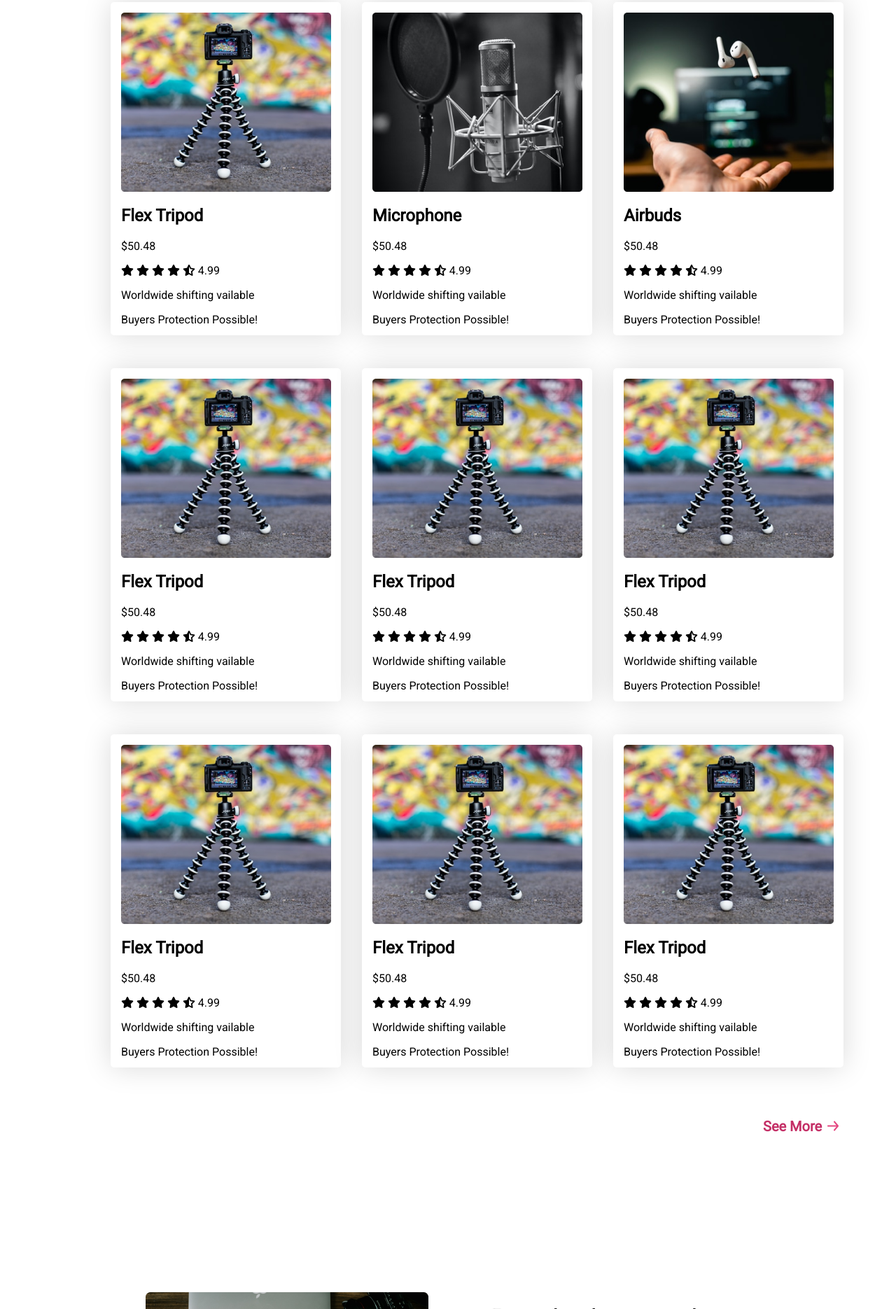
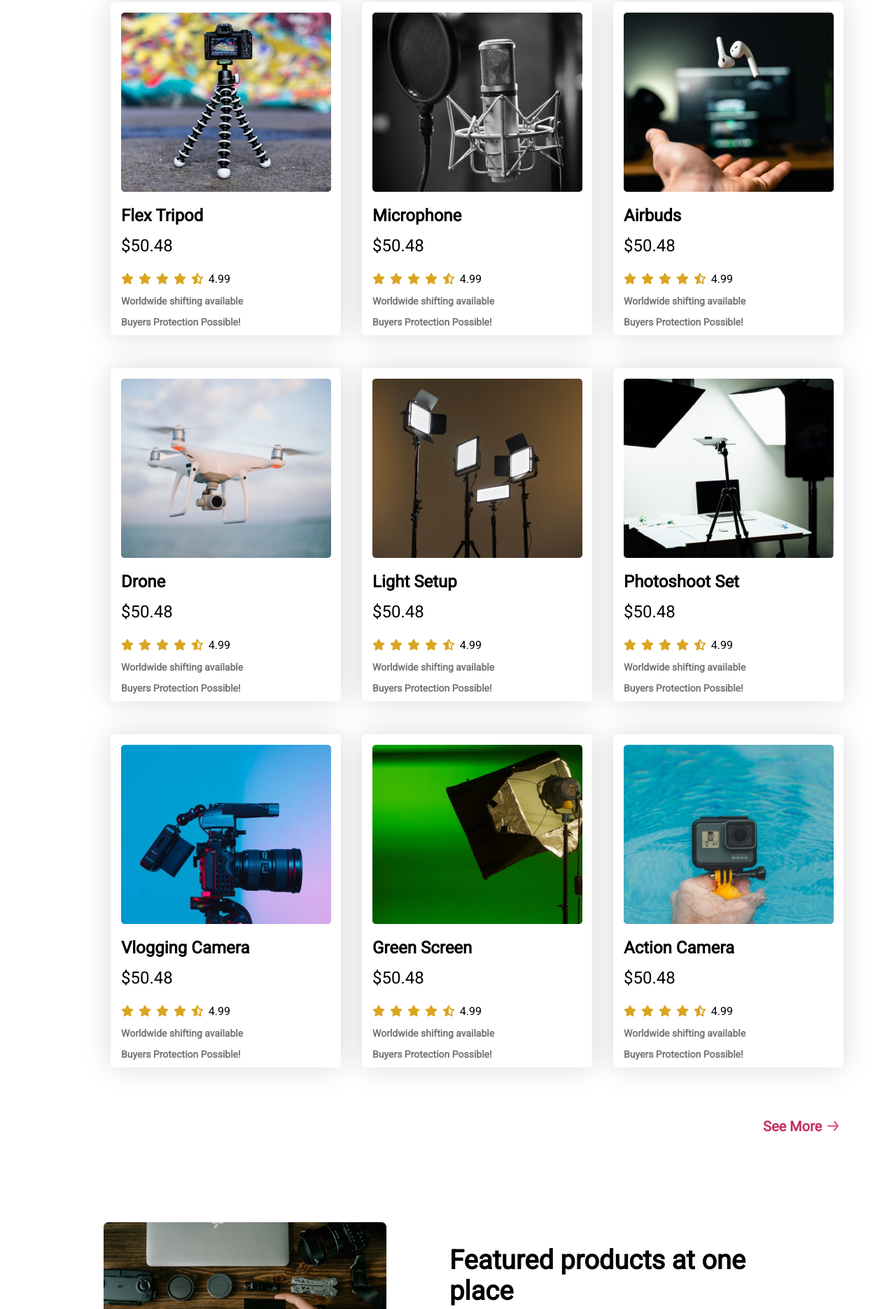
Before and after one commit to bbiplob44/influencer-assignment, a plain HTML site: page index.html in a window 1280 px wide. Shown: the part 930-2800 px from the top of the page at 70% size. Drawn offline with Linux system fonts and the light colour scheme.

Commit message:
final-commit

```diff
--- a/index.html
+++ b/index.html
@@ -47,7 +47,8 @@
                         minus ipsa quo
                         asperiores facere? Officia error alias nesciunt dolorum hic. Veritatis error suscipit
                         repudiandae! Id distinctio quam ut.</p>
-                    <p class="button">Prebook Now <img src="arrow-forward 1.svg" alt=""></p>
+                    <a class="button" href="https://global.fujifilm.com/en/" target="_blank">Prebook Now <img
+                            src="arrow-forward 1.svg" alt=""></a>
                 </div>
                 <div class="top-thumbnail">
                     <img src="images/main-camera.png" alt="">
@@ -56,13 +57,14 @@
             <!-- Banner Section -->
             <div class="banner-section">
                 <div class="banner-thumbnails">
-                    <a href=""> <img src="logos/Alibaba.svg" alt=""></a>
-                    <a href=""> <img src="logos/Amazon.svg" alt=""></a>
-                    <a href=""> <img src="logos/Daraz.pk Logo.svg" alt=""></a>
-                    <a href=""> <img src="logos/Ebay.svg" alt=""></a>
-                    <a href=""> <img src="logos/Rakuten.svg" alt=""></a>
-                    <a href=""> <img src="logos/Target.svg" alt=""></a>
-                    <a href=""> <img src="logos/Walmart.svg" alt=""></a>
+                    <a href="https://www.alibaba.com/?isSpider=true" target="_blank"> <img src="logos/Alibaba.svg"
+                            alt=""></a>
+                    <a href="https://www.amazon.com/" target="_blank"> <img src="logos/Amazon.svg" alt=""></a>
+                    <a href="https://www.daraz.com.bd/" target="_blank"> <img src="logos/Daraz.pk Logo.svg" alt=""></a>
+                    <a href="https://www.ebay.com/" target="_blank"> <img src="logos/Ebay.svg" alt=""></a>
+                    <a href="https://www.rakuten.com/" target="_blank"> <img src="logos/Rakuten.svg" alt=""></a>
+                    <a href="https://www.target.com/" target="_blank"> <img src="logos/Target.svg" alt=""></a>
+                    <a href="https://www.walmart.com/" target="_blank"> <img src="logos/Walmart.svg" alt=""></a>
                 </div>
             </div>
             <!-- Popular Collection -->
@@ -82,7 +84,7 @@
                             <i class="fa-solid fa-star"></i>
                             <i class="fa-solid fa-star-half-stroke"></i>
                             4.99
-                            <p>Worldwide shifting vailable</p>
+                            <p>Worldwide shifting available</p>
                             <p>Buyers Protection Possible!</p>
                         </div>
                     </div>
@@ -99,7 +101,7 @@
                             <i class="fa-solid fa-star"></i>
                             <i class="fa-solid fa-star-half-stroke"></i>
                             4.99
-                            <p>Worldwide shifting vailable</p>
+                            <p>Worldwide shifting available</p>
                             <p>Buyers Protection Possible!</p>
                         </div>
                     </div>
@@ -116,16 +118,16 @@
                             <i class="fa-solid fa-star"></i>
                             <i class="fa-solid fa-star-half-stroke"></i>
                             4.99
-                            <p>Worldwide shifting vailable</p>
+                            <p>Worldwide shifting available</p>
                             <p>Buyers Protection Possible!</p>
                         </div>
                     </div>
                     <div class="collection">
                         <div class="popular-thumbnail">
-                            <img src="images/tripod.png" alt="">
+                            <img src="images/drone.png" alt="">
                         </div>
                         <div class="collection-details">
-                            <h2 class="collection-title">Flex Tripod</h2>
+                            <h2 class="collection-title">Drone</h2>
                             <p class="collection-price">$50.48</p>
                             <i class="fa-solid fa-star"></i>
                             <i class="fa-solid fa-star"></i>
@@ -133,16 +135,16 @@
                             <i class="fa-solid fa-star"></i>
                             <i class="fa-solid fa-star-half-stroke"></i>
                             4.99
-                            <p>Worldwide shifting vailable</p>
+                            <p>Worldwide shifting available</p>
                             <p>Buyers Protection Possible!</p>
                         </div>
                     </div>
                     <div class="collection">
                         <div class="popular-thumbnail">
-                            <img src="images/tripod.png" alt="">
+                            <img src="images/lights.png" alt="">
                         </div>
                         <div class="collection-details">
-                            <h2 class="collection-title">Flex Tripod</h2>
+                            <h2 class="collection-title">Light Setup</h2>
                             <p class="collection-price">$50.48</p>
                             <i class="fa-solid fa-star"></i>
                             <i class="fa-solid fa-star"></i>
@@ -150,16 +152,16 @@
                             <i class="fa-solid fa-star"></i>
                             <i class="fa-solid fa-star-half-stroke"></i>
                             4.99
-                            <p>Worldwide shifting vailable</p>
+                            <p>Worldwide shifting available</p>
                             <p>Buyers Protection Possible!</p>
                         </div>
                     </div>
                     <div class="collection">
                         <div class="popular-thumbnail">
-                            <img src="images/tripod.png" alt="">
+                            <img src="images/setup.png" alt="">
                         </div>
                         <div class="collection-details">
-                            <h2 class="collection-title">Flex Tripod</h2>
+                            <h2 class="collection-title">Photoshoot Set</h2>
                             <p class="collection-price">$50.48</p>
                             <i class="fa-solid fa-star"></i>
                             <i class="fa-solid fa-star"></i>
@@ -167,16 +169,18 @@
                             <i class="fa-solid fa-star"></i>
                             <i class="fa-solid fa-star-half-stroke"></i>
                             4.99
-                            <p>Worldwide shifting vailable</p>
+
+                            <p>Worldwide shifting available </p>
+
                             <p>Buyers Protection Possible!</p>
                         </div>
                     </div>
                     <div class="collection">
                         <div class="popular-thumbnail">
-                            <img src="images/tripod.png" alt="">
+                            <img src="images/camera.png" alt="">
                         </div>
                         <div class="collection-details">
-                            <h2 class="collection-title">Flex Tripod</h2>
+                            <h2 class="collection-title">Vlogging Camera</h2>
                             <p class="collection-price">$50.48</p>
                             <i class="fa-solid fa-star"></i>
                             <i class="fa-solid fa-star"></i>
@@ -184,16 +188,16 @@
                             <i class="fa-solid fa-star"></i>
                             <i class="fa-solid fa-star-half-stroke"></i>
                             4.99
-                            <p>Worldwide shifting vailable</p>
+                            <p>Worldwide shifting available</p>
                             <p>Buyers Protection Possible!</p>
                         </div>
                     </div>
                     <div class="collection">
                         <div class="popular-thumbnail">
-                            <img src="images/tripod.png" alt="">
+                            <img src="images/single-light.png" alt="">
                         </div>
                         <div class="collection-details">
-                            <h2 class="collection-title">Flex Tripod</h2>
+                            <h2 class="collection-title">Green Screen</h2>
                             <p class="collection-price">$50.48</p>
                             <i class="fa-solid fa-star"></i>
                             <i class="fa-solid fa-star"></i>
@@ -201,16 +205,16 @@
                             <i class="fa-solid fa-star"></i>
                             <i class="fa-solid fa-star-half-stroke"></i>
                             4.99
-                            <p>Worldwide shifting vailable</p>
+                            <p>Worldwide shifting available</p>
                             <p>Buyers Protection Possible!</p>
                         </div>
                     </div>
                     <div class="collection">
                         <div class="popular-thumbnail">
-                            <img src="images/tripod.png" alt="">
+                            <img src="images/action.png" alt="">
                         </div>
                         <div class="collection-details">
-                            <h2 class="collection-title">Flex Tripod</h2>
+                            <h2 class="collection-title">Action Camera</h2>
                             <p class="collection-price">$50.48</p>
                             <i class="fa-solid fa-star"></i>
                             <i class="fa-solid fa-star"></i>
@@ -218,7 +222,7 @@
                             <i class="fa-solid fa-star"></i>
                             <i class="fa-solid fa-star-half-stroke"></i>
                             4.99
-                            <p>Worldwide shifting vailable</p>
+                            <p>Worldwide shifting available</p>
                             <p>Buyers Protection Possible!</p>
                         </div>
                     </div>
@@ -232,7 +236,7 @@
                         <img src="images/gear.png" alt="">
                     </div>
                     <div class="last-container-details">
-                        <h1>Featured products at one place</h1>
+                        <h1 class="last-heading">Featured products at one place</h1>
                         <p>Amet minim mollit non deserunt ullamco est sit aliqua dolor do amet sint. Velit officia
                             consequat
                             duis enim velit mollit. Exercitation veniam consequat sunt nostrud amet.</p>
--- a/styles/style.css
+++ b/styles/style.css
@@ -28,10 +28,14 @@ nav a {
 }
 
 /* Prebook Styles */
+.top-banner {
+    font-weight: 800;
+}
+
 .heading {
-    font-size: 52px;
-    /* width: 582px;
-    height: 133px; */
+    font-size: 50px;
+    font-weight: 900;
+    margin-bottom: -10px;
 }
 
 .lorem {
@@ -40,13 +44,15 @@ nav a {
 }
 
 .button {
+    color: whitesmoke;
     font-size: 16px;
-    font-weight: 600px;
+    font-weight: 500;
     display: inline-flex;
-    padding: 10px 24px;
+    padding: 10px 32px;
     gap: 8px;
     border-radius: 41px;
     background-color: #E02C6D;
+    text-decoration: none;
 }
 
 .top-thumbnail {
@@ -76,6 +82,7 @@ nav a {
     text-align: center;
     margin-top: 130px;
     margin-bottom: -100px;
+    font-weight: 900;
 
 }
 
@@ -108,6 +115,27 @@ nav a {
     margin: 15px;
 }
 
+.collection-price {
+    font-size: 24px;
+    color: black;
+    margin-top: -5px;
+    font-weight: 500;
+}
+
+.fa-solid.fa-star,
+.fa-solid.fa-star-half-stroke {
+    color: goldenrod;
+    height: 16px;
+    width: 16px;
+    margin-right: 5px;
+}
+
+p {
+    font-size: 14px;
+    font-weight: 700;
+    color: rgb(119, 116, 116);
+}
+
 .more {
     color: #c42f66;
     display: inline-flex;
@@ -123,10 +151,22 @@ nav a {
 .last {
     display: flex;
     margin: 200px;
+    margin-top: -50px;
+}
+
+.last-thumbnail {
+    width: 404px;
+    height: 270px;
+    margin-left: -60px;
 }
 
 .last-container-details {
     margin-left: 90px;
+}
+
+.last-heading {
+    font-size: 38px;
+    font-weight: 800;
 }
 
 /* Footer Styles */
```
